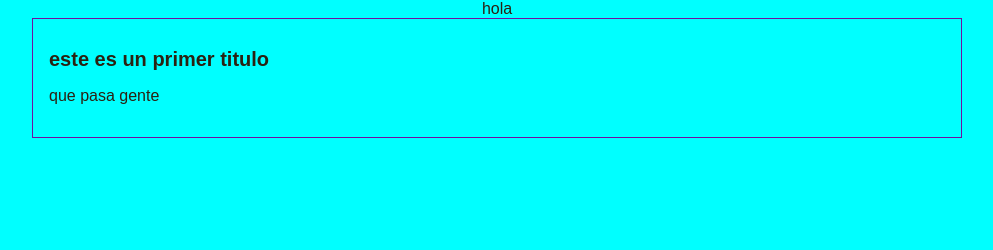
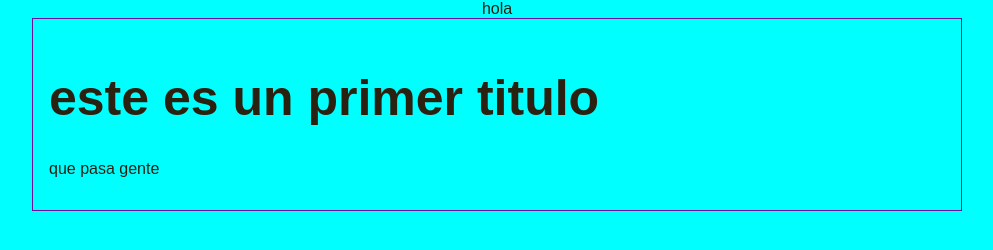
Before and after one commit to arielgenua24/practica-biografia, a plain HTML site: page biografia.html in a window 1280 px wide. Shown: the whole page, without its empty margins (143-1136 px from the left). Drawn offline with Linux system fonts and the light colour scheme.

Commit message:
cambio en css

```diff
--- a/css/estilos.css
+++ b/css/estilos.css
@@ -17,6 +17,6 @@ body {
 }
 
 #container h1 {
-    font-size: 20PX;
+    font-size: 50PX;
 
 }
```
